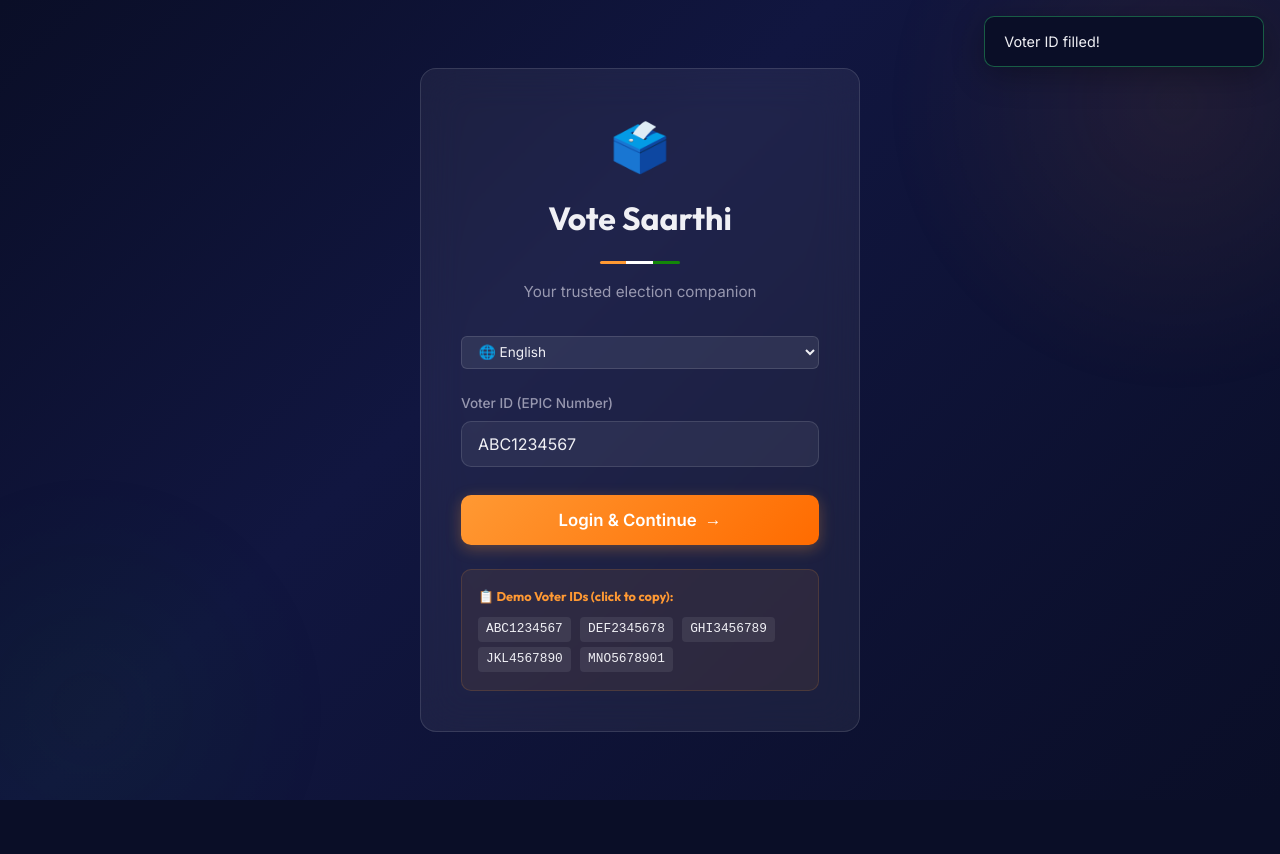
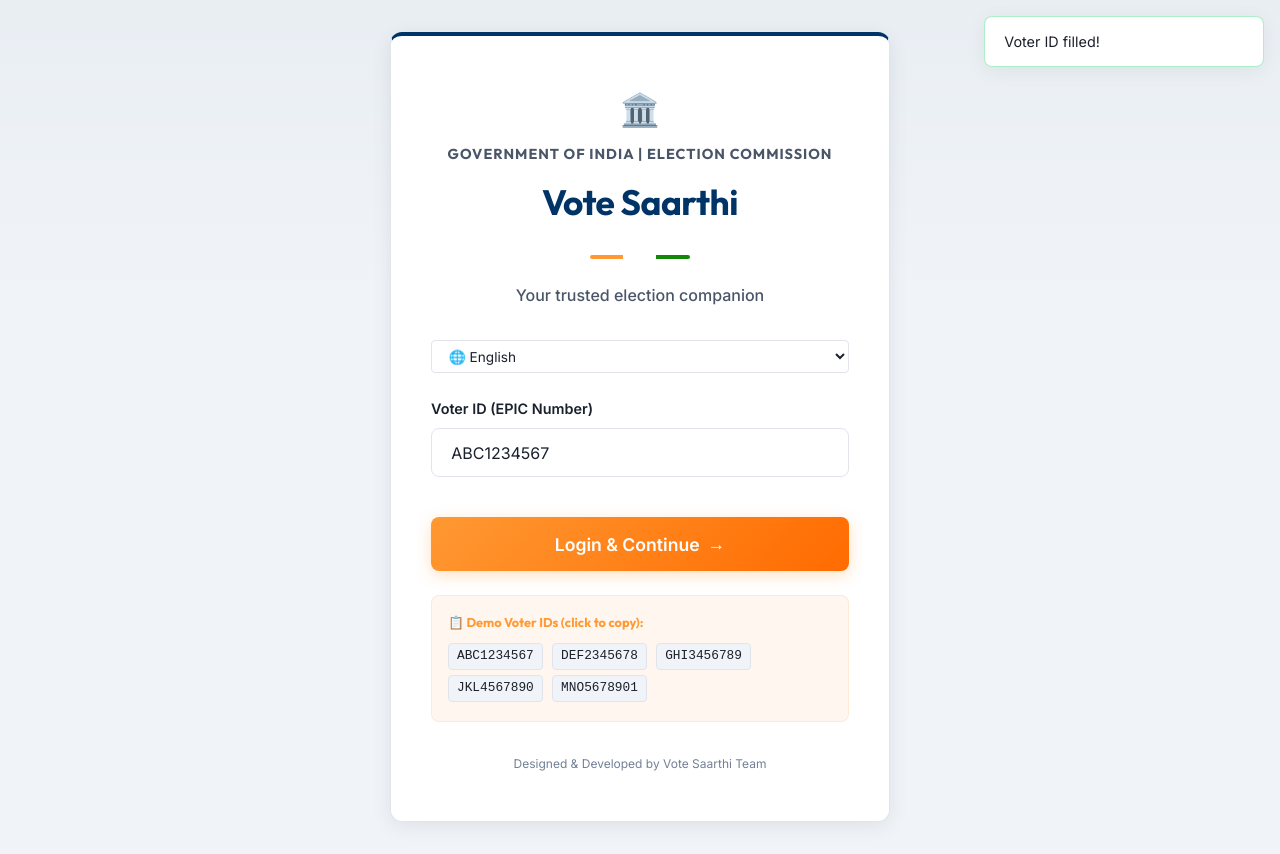
Before and after one commit to kripinya/Vote-saarthi, a website: page public/index.html in a window 1280 px wide. Both pictures are taken after a click on the element "ABC1234567". Before the commit the page ends 800 px from the top, so only its background shows below. Drawn offline with Linux system fonts and the light colour scheme; no server answers.

Commit message:
UI fixes

```diff
--- a/public/css/style.css
+++ b/public/css/style.css
@@ -7,22 +7,22 @@
   --green: #138808;
   --green-dark: #0A5C04;
   --navy: #000080;
-  --bg-dark: #0a0e27;
-  --bg-darker: #060919;
-  --bg-card: rgba(255,255,255,0.06);
-  --bg-card-hover: rgba(255,255,255,0.1);
-  --glass-border: rgba(255,255,255,0.12);
-  --text-primary: #f0f0f5;
-  --text-secondary: #9898b0;
-  --text-muted: #6a6a80;
-  --danger: #ff4757;
-  --success: #2ed573;
-  --warning: #ffa502;
-  --radius: 16px;
-  --radius-sm: 10px;
-  --radius-xs: 6px;
-  --shadow: 0 8px 32px rgba(0,0,0,0.3);
-  --transition: all 0.3s cubic-bezier(0.4,0,0.2,1);
+  --nic-blue: #003366;
+  --bg-main: #f0f4f8;
+  --bg-card: #ffffff;
+  --bg-card-hover: #f9fbfd;
+  --border-light: #e1e5eb;
+  --text-primary: #1a202c;
+  --text-secondary: #4a5568;
+  --text-muted: #718096;
+  --danger: #e53e3e;
+  --success: #38a169;
+  --warning: #dd6b20;
+  --radius: 12px;
+  --radius-sm: 8px;
+  --radius-xs: 4px;
+  --shadow: 0 4px 20px rgba(0,0,0,0.06);
+  --transition: all 0.25s cubic-bezier(0.4,0,0.2,1);
 }
 
 *, *::before, *::after { box-sizing: border-box; margin: 0; padding: 0; }
@@ -31,57 +31,47 @@ html { scroll-behavior: smooth; }
 
 body {
   font-family: 'Inter', system-ui, sans-serif;
-  background: var(--bg-dark);
+  background: var(--bg-main);
   color: var(--text-primary);
   min-height: 100vh;
   overflow-x: hidden;
   line-height: 1.6;
 }
 
-h1,h2,h3,h4,h5 { font-family: 'Outfit', sans-serif; font-weight: 700; }
+h1,h2,h3,h4,h5 { font-family: 'Outfit', sans-serif; font-weight: 700; color: var(--nic-blue); }
 
-a { color: var(--saffron); text-decoration: none; transition: var(--transition); }
+a { color: var(--nic-blue); text-decoration: none; transition: var(--transition); }
 a:hover { color: var(--saffron-dark); }
 
 /* ===== ANIMATED BACKGROUND ===== */
 .bg-animation {
   position: fixed; top: 0; left: 0; width: 100%; height: 100%;
   z-index: -1; overflow: hidden;
-  background: linear-gradient(135deg, #0a0e27 0%, #111640 40%, #0a0e27 100%);
+  background: var(--bg-main);
 }
 .bg-animation::before {
-  content: ''; position: absolute; width: 600px; height: 600px;
-  background: radial-gradient(circle, rgba(255,153,51,0.08) 0%, transparent 70%);
-  top: -200px; right: -200px; border-radius: 50%;
-  animation: floatOrb 15s ease-in-out infinite;
+  content: ''; position: absolute; width: 100%; height: 300px;
+  background: linear-gradient(180deg, rgba(0,51,102,0.03) 0%, transparent 100%);
+  top: 0; left: 0;
 }
 .bg-animation::after {
-  content: ''; position: absolute; width: 500px; height: 500px;
-  background: radial-gradient(circle, rgba(19,136,8,0.06) 0%, transparent 70%);
-  bottom: -150px; left: -150px; border-radius: 50%;
-  animation: floatOrb 18s ease-in-out infinite reverse;
-}
-@keyframes floatOrb {
-  0%,100% { transform: translate(0,0) scale(1); }
-  33% { transform: translate(30px,-30px) scale(1.05); }
-  66% { transform: translate(-20px,20px) scale(0.95); }
+  display: none;
 }
 
-/* ===== GLASS CARD ===== */
+/* ===== GLASS CARD (Now Solid Gov Card) ===== */
 .glass-card {
   background: var(--bg-card);
-  border: 1px solid var(--glass-border);
+  border: 1px solid var(--border-light);
   border-radius: var(--radius);
-  backdrop-filter: blur(20px);
-  -webkit-backdrop-filter: blur(20px);
-  padding: 2rem;
+  padding: 3rem;
   transition: var(--transition);
+  box-shadow: 0 4px 20px rgba(0,0,0,0.08);
 }
 .glass-card:hover {
   background: var(--bg-card-hover);
-  border-color: rgba(255,255,255,0.2);
+  border-color: rgba(0,51,102,0.2);
   transform: translateY(-2px);
-  box-shadow: var(--shadow);
+  box-shadow: 0 8px 30px rgba(0,0,0,0.12);
 }
 
 /* ===== NAVBAR ===== */
@@ -89,14 +79,13 @@ a:hover { color: var(--saffron-dark); }
   position: sticky; top: 0; z-index: 1000;
   display: flex; align-items: center; justify-content: space-between;
   padding: 0.8rem 2rem;
-  background: rgba(10,14,39,0.85);
-  backdrop-filter: blur(20px);
-  border-bottom: 1px solid var(--glass-border);
+  background: var(--nic-blue);
+  box-shadow: var(--shadow);
 }
 .navbar-brand {
   display: flex; align-items: center; gap: 0.75rem;
   font-family: 'Outfit', sans-serif; font-weight: 800;
-  font-size: 1.4rem; color: var(--text-primary);
+  font-size: 1.4rem; color: var(--white);
 }
 .navbar-brand .flag {
   display: flex; gap: 2px; height: 24px;
@@ -109,19 +98,19 @@ a:hover { color: var(--saffron-dark); }
 .navbar-brand .flag .gr { background: var(--green); }
 .nav-links { display: flex; gap: 1.5rem; align-items: center; }
 .nav-links a {
-  color: var(--text-secondary); font-size: 0.9rem; font-weight: 500;
+  color: rgba(255,255,255,0.8); font-size: 0.9rem; font-weight: 500;
   padding: 0.4rem 0.8rem; border-radius: var(--radius-xs);
   transition: var(--transition);
 }
 .nav-links a:hover, .nav-links a.active {
-  color: var(--text-primary); background: rgba(255,255,255,0.08);
+  color: var(--white); background: rgba(255,255,255,0.15);
 }
 .nav-right { display: flex; align-items: center; gap: 1rem; }
 
 /* ===== LANGUAGE SELECTOR ===== */
 .lang-select {
-  background: rgba(255,255,255,0.08);
-  border: 1px solid var(--glass-border);
+  background: var(--bg-card);
+  border: 1px solid var(--border-light);
   color: var(--text-primary);
   padding: 0.4rem 0.8rem;
   border-radius: var(--radius-xs);
@@ -130,7 +119,7 @@ a:hover { color: var(--saffron-dark); }
   cursor: pointer;
   outline: none;
 }
-.lang-select option { background: var(--bg-dark); color: var(--text-primary); }
+.lang-select option { background: var(--white); color: var(--text-primary); }
 
 /* ===== BUTTONS ===== */
 .btn {
@@ -163,10 +152,10 @@ a:hover { color: var(--saffron-dark); }
 .btn-green:hover { box-shadow: 0 6px 25px rgba(19,136,8,0.5); transform: translateY(-1px); }
 .btn-outline {
   background: transparent;
-  border: 1px solid var(--glass-border);
-  color: var(--text-primary);
+  border: 1px solid var(--border-light);
+  color: var(--nic-blue);
 }
-.btn-outline:hover { background: rgba(255,255,255,0.08); }
+.btn-outline:hover { background: rgba(0,51,102,0.05); border-color: var(--nic-blue); }
 .btn-danger {
   background: linear-gradient(135deg, var(--danger), #c0392b);
   color: white;
@@ -180,42 +169,44 @@ a:hover { color: var(--saffron-dark); }
   min-height: 100vh; padding: 2rem;
 }
 .login-card {
-  width: 100%; max-width: 440px;
-  padding: 2.5rem; text-align: center;
+  width: 100%; max-width: 500px;
+  padding: 3rem 2.5rem; text-align: center;
+  background: #ffffff;
 }
 .login-card .logo { font-size: 3rem; margin-bottom: 0.5rem; }
-.login-card h1 { font-size: 2rem; margin-bottom: 0.3rem; }
-.login-card .subtitle { color: var(--text-secondary); margin-bottom: 2rem; font-size: 0.95rem; }
+.login-card h1 { font-size: 2.2rem; margin-bottom: 0.3rem; letter-spacing: -0.5px; }
+.login-card .subtitle { color: var(--text-secondary); margin-bottom: 2rem; font-size: 1rem; }
 .tricolor-line {
-  height: 3px; border-radius: 2px; margin: 1rem auto;
+  height: 4px; border-radius: 2px; margin: 1.5rem auto;
   background: linear-gradient(90deg, var(--saffron) 33%, var(--white) 33% 66%, var(--green) 66%);
-  width: 80px;
+  width: 100px;
 }
 
-.form-group { margin-bottom: 1.25rem; text-align: left; }
+.form-group { margin-bottom: 1.5rem; text-align: left; width: 100%; }
 .form-group label {
-  display: block; font-size: 0.85rem; font-weight: 500;
-  color: var(--text-secondary); margin-bottom: 0.4rem;
+  display: block; font-size: 0.9rem; font-weight: 600;
+  color: var(--text-primary); margin-bottom: 0.5rem;
 }
 .form-input {
-  width: 100%; padding: 0.75rem 1rem;
-  background: rgba(255,255,255,0.06);
-  border: 1px solid var(--glass-border);
+  width: 100%; padding: 0.85rem 1.2rem;
+  background: var(--white);
+  border: 1px solid var(--border-light);
   border-radius: var(--radius-sm);
   color: var(--text-primary);
   font-family: 'Inter', sans-serif; font-size: 1rem;
   transition: var(--transition);
   outline: none;
+  box-sizing: border-box;
 }
 .form-input:focus {
-  border-color: var(--saffron);
-  box-shadow: 0 0 0 3px rgba(255,153,51,0.15);
+  border-color: var(--nic-blue);
+  box-shadow: 0 0 0 3px rgba(0,51,102,0.15);
 }
 .form-input::placeholder { color: var(--text-muted); }
 .form-input.error { border-color: var(--danger); }
-.form-error { color: var(--danger); font-size: 0.8rem; margin-top: 0.3rem; display: none; }
+.form-error { color: var(--danger); font-size: 0.85rem; margin-top: 0.4rem; display: none; font-weight: 500; }
 .form-error.visible { display: block; }
-.login-card .btn { width: 100%; justify-content: center; margin-top: 0.5rem; }
+.login-card .btn { width: 100%; justify-content: center; margin-top: 1rem; padding: 1rem; font-size: 1.1rem; }
 .demo-ids {
   margin-top: 1.5rem; padding: 1rem;
   background: rgba(255,153,51,0.08);
@@ -225,12 +216,14 @@ a:hover { color: var(--saffron-dark); }
 }
 .demo-ids h4 { font-size: 0.8rem; color: var(--saffron); margin-bottom: 0.5rem; }
 .demo-ids code {
-  display: inline-block; background: rgba(255,255,255,0.08);
+  display: inline-block; background: var(--bg-main);
   padding: 0.15rem 0.5rem; border-radius: 4px;
   font-size: 0.8rem; margin: 0.15rem 0.3rem 0.15rem 0;
   cursor: pointer; transition: var(--transition);
+  border: 1px solid var(--border-light);
+  color: var(--text-primary);
 }
-.demo-ids code:hover { background: rgba(255,153,51,0.2); }
+.demo-ids code:hover { background: rgba(255,153,51,0.2); border-color: var(--saffron); }
 
 /* ===== DASHBOARD ===== */
 .dashboard { padding: 2rem; max-width: 1200px; margin: 0 auto; }
@@ -305,12 +298,12 @@ a:hover { color: var(--saffron-dark); }
   content: attr(data-step); position: absolute;
   left: -2.65rem; top: 1.5rem;
   width: 30px; height: 30px; border-radius: 50%;
-  background: var(--bg-dark); border: 2px solid var(--saffron);
+  background: var(--bg-main); border: 2px solid var(--nic-blue);
   display: flex; align-items: center; justify-content: center;
-  font-size: 0.75rem; font-weight: 700; color: var(--saffron);
+  font-size: 0.75rem; font-weight: 700; color: var(--nic-blue);
 }
 .timeline-step.completed::before {
-  background: var(--saffron); color: white; content: '✓';
+  background: var(--nic-blue); color: white; content: '✓'; border-color: var(--nic-blue);
 }
 .timeline-step h3 { display: flex; align-items: center; gap: 0.5rem; margin-bottom: 0.5rem; }
 .timeline-step .step-icon { font-size: 1.3rem; }
@@ -334,21 +327,21 @@ a:hover { color: var(--saffron-dark); }
 .booth-finder { display: flex; height: calc(100vh - 60px); }
 .booth-sidebar {
   width: 380px; padding: 1.5rem; overflow-y: auto;
-  border-right: 1px solid var(--glass-border);
-  background: rgba(10,14,39,0.95);
+  border-right: 1px solid var(--border-light);
+  background: var(--bg-card);
 }
 .booth-sidebar h2 { font-size: 1.3rem; margin-bottom: 1rem; }
 .booth-filters { display: flex; gap: 0.5rem; margin-bottom: 1rem; flex-wrap: wrap; }
 .filter-btn {
   padding: 0.35rem 0.8rem; border-radius: 20px;
-  background: rgba(255,255,255,0.06);
-  border: 1px solid var(--glass-border);
+  background: var(--bg-main);
+  border: 1px solid var(--border-light);
   color: var(--text-secondary); font-size: 0.8rem;
   cursor: pointer; transition: var(--transition);
 }
 .filter-btn.active, .filter-btn:hover {
-  background: rgba(255,153,51,0.15); color: var(--saffron);
-  border-color: rgba(255,153,51,0.3);
+  background: rgba(0,51,102,0.1); color: var(--nic-blue);
+  border-color: rgba(0,51,102,0.3);
 }
 .booth-list { display: flex; flex-direction: column; gap: 0.8rem; }
 .booth-item {
@@ -434,7 +427,7 @@ a:hover { color: var(--saffron-dark); }
   margin: 1.5rem 0; color: var(--text-muted); font-size: 0.85rem;
 }
 .nota-divider::before, .nota-divider::after {
-  content: ''; flex: 1; height: 1px; background: var(--glass-border);
+  content: ''; flex: 1; height: 1px; background: var(--border-light);
 }
 
 /* ===== MODAL ===== */
@@ -446,7 +439,7 @@ a:hover { color: var(--saffron-dark); }
 }
 .modal-overlay.active { display: flex; }
 .modal {
-  background: var(--bg-dark); border: 1px solid var(--glass-border);
+  background: var(--bg-card); border: 1px solid var(--border-light);
   border-radius: var(--radius); padding: 2rem;
   max-width: 480px; width: 100%;
   animation: modalIn 0.3s ease;
@@ -455,7 +448,7 @@ a:hover { color: var(--saffron-dark); }
 .modal h2 { margin-bottom: 1rem; text-align: center; }
 .modal .confirm-candidate {
   text-align: center; padding: 1.5rem;
-  background: rgba(255,255,255,0.04);
+  background: var(--bg-main);
   border-radius: var(--radius-sm); margin-bottom: 1.5rem;
 }
 .modal .confirm-candidate .symbol { font-size: 2.5rem; }
@@ -486,10 +479,11 @@ a:hover { color: var(--saffron-dark); }
 }
 .toast {
   padding: 0.8rem 1.2rem; border-radius: var(--radius-sm);
-  background: var(--bg-dark); border: 1px solid var(--glass-border);
+  background: var(--bg-card); border: 1px solid var(--border-light);
   font-size: 0.9rem; min-width: 280px;
   animation: slideIn 0.3s ease;
   box-shadow: var(--shadow);
+  color: var(--text-primary);
 }
 .toast.success { border-color: rgba(46,213,115,0.4); }
 .toast.error { border-color: rgba(255,71,87,0.4); }
@@ -497,15 +491,15 @@ a:hover { color: var(--saffron-dark); }
 
 /* ===== LOADING ===== */
 .loading-overlay {
-  position: fixed; inset: 0; background: rgba(10,14,39,0.9);
+  position: fixed; inset: 0; background: rgba(255,255,255,0.8);
   display: none; align-items: center; justify-content: center;
   z-index: 5000; flex-direction: column; gap: 1rem;
 }
 .loading-overlay.active { display: flex; }
 .spinner {
   width: 40px; height: 40px; border-radius: 50%;
-  border: 3px solid var(--glass-border);
-  border-top-color: var(--saffron);
+  border: 3px solid var(--border-light);
+  border-top-color: var(--nic-blue);
   animation: spin 0.8s linear infinite;
 }
 @keyframes spin { to { transform: rotate(360deg); } }
--- a/public/index.html
+++ b/public/index.html
@@ -5,17 +5,18 @@
   <meta name="viewport" content="width=device-width, initial-scale=1.0">
   <meta name="description" content="Vote Saarthi - Your intelligent election assistant. Login with your Voter ID to access election guides, find polling booths, and cast your vote securely.">
   <title>Vote Saarthi — Your Election Companion</title>
-  <link rel="stylesheet" href="/css/style.css">
+  <link rel="stylesheet" href="/css/style.css?v=2">
 </head>
 <body>
   <div class="bg-animation"></div>
 
   <div class="login-container">
-    <div class="glass-card login-card">
-      <div class="logo">🗳️</div>
-      <h1>Vote Saarthi</h1>
+    <div class="glass-card login-card" style="border-top: 4px solid var(--nic-blue);">
+      <div style="font-size: 2rem; margin-bottom: 0.5rem;">🏛️</div>
+      <h3 style="font-size: 0.9rem; text-transform: uppercase; letter-spacing: 1px; color: var(--text-secondary); margin-bottom: 0.5rem;" data-translate="gov_header">Government of India | Election Commission</h3>
+      <h1 style="color: var(--nic-blue);">Vote Saarthi</h1>
       <div class="tricolor-line"></div>
-      <p class="subtitle" data-translate="login_subtitle">Your trusted election companion</p>
+      <p class="subtitle" data-translate="login_subtitle" style="font-weight: 500;">Your trusted election companion</p>
 
       <div style="margin-bottom:1.5rem;">
         <select class="lang-select" id="loginLangSelect" onchange="changeLanguage(this.value)" style="width:100%;">
@@ -52,6 +53,10 @@
         <code onclick="fillVoterId('JKL4567890')">JKL4567890</code>
         <code onclick="fillVoterId('MNO5678901')">MNO5678901</code>
       </div>
+
+      <div style="margin-top: 2rem; font-size: 0.75rem; color: var(--text-muted);">
+        Designed & Developed by Vote Saarthi Team
+      </div>
     </div>
   </div>
 
```
Also changed, not shown: public/booth-finder.html (+1 -1 lines), public/dashboard.html (+10 -5 lines), public/guide.html (+1 -1 lines), public/js/common.js (+5 -2 lines), public/vote.html (+1 -1 lines).
